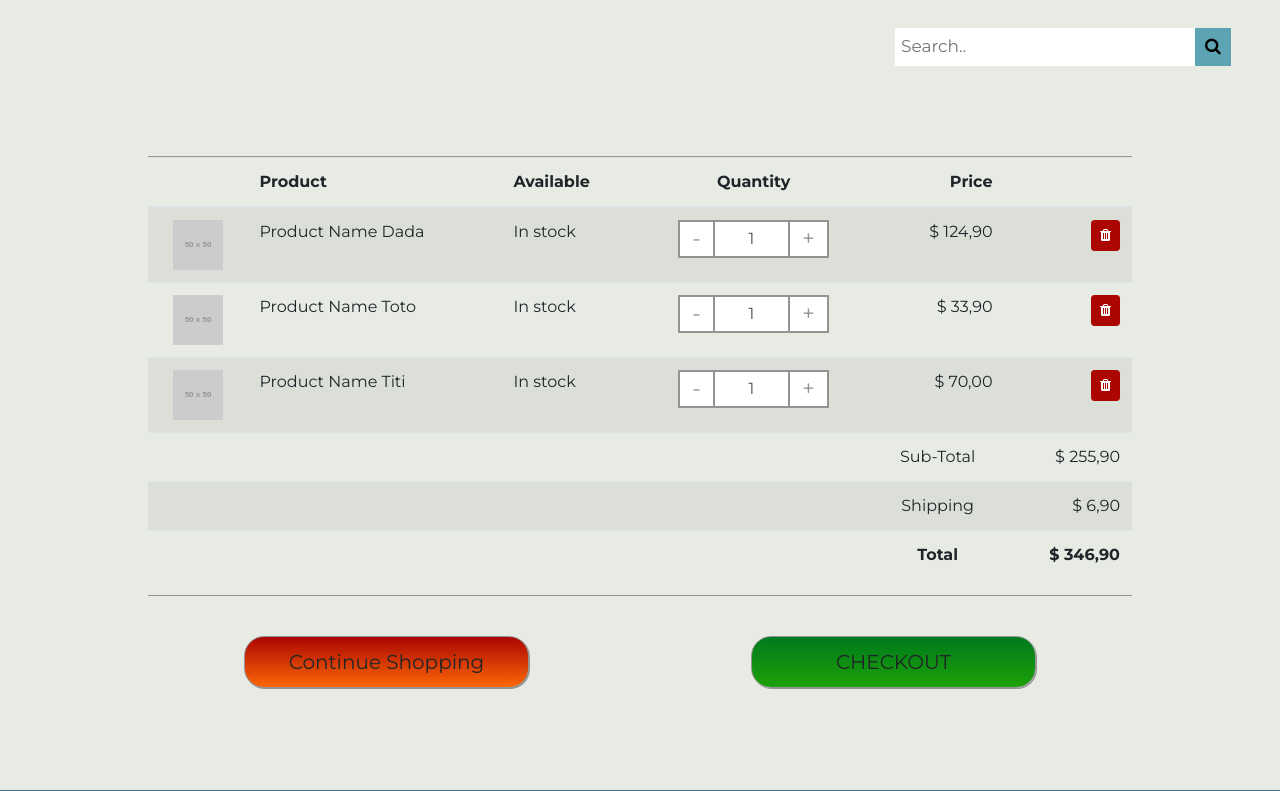
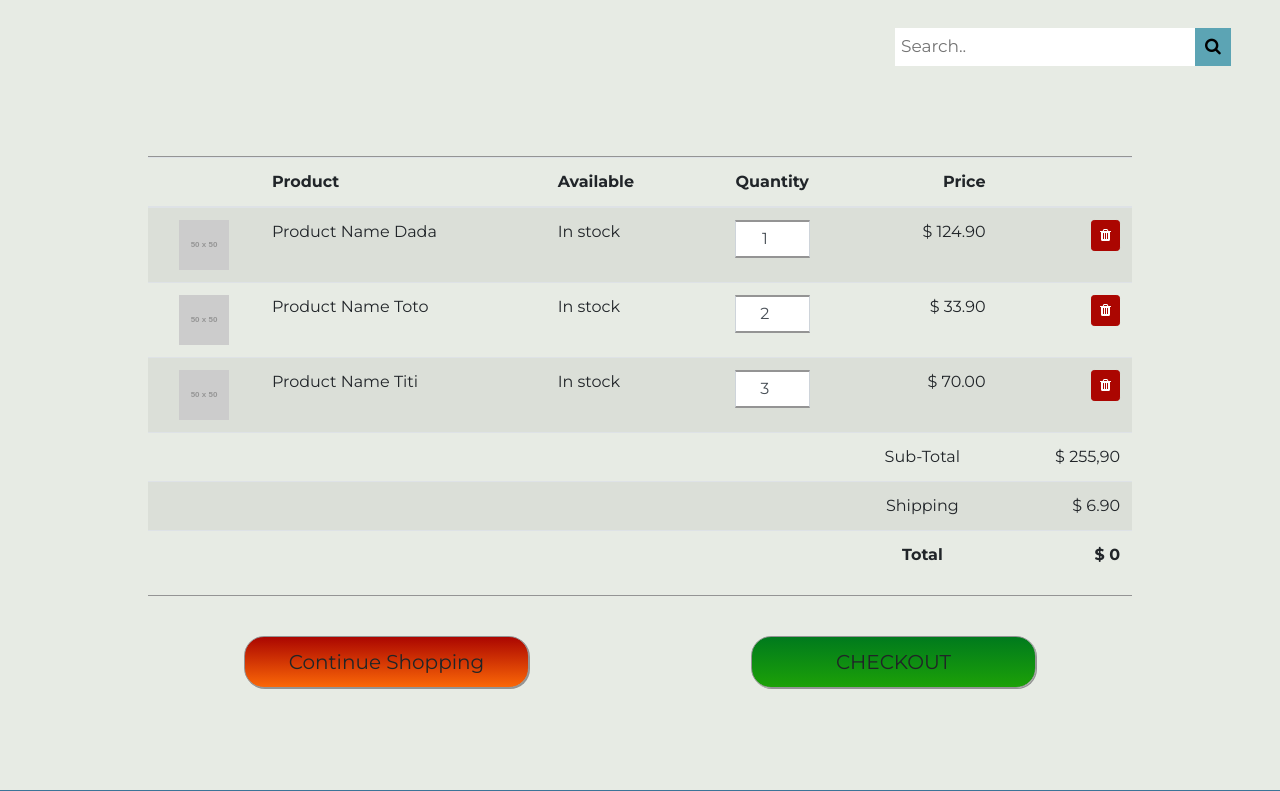
Before and after one commit to gunnsteinng/CaptainConsole2.0, a Django app: page /cart/ in a window 1280 px wide. Shown: the part 198-989 px from the top of the page. Run offline with Django 3.2, Linux system fonts and the light colour scheme; grey boxes labelled with a size stand in for pictures from a placeholder-image service; some libraries are stand-ins or nearby versions.

Commit message:
cart version 1

```diff
--- /dev/null
+++ b/static/js/store.js
@@ -0,0 +1,63 @@
+if (document.readyState == 'loading') {
+    document.addEventListener('DOMContentLoaded', ready)
+} else {
+    ready()
+}
+
+function ready() {
+    var removeCartItemButtons = document.getElementsByClassName('trash-button')
+    for (var i = 0; i < removeCartItemButtons.length; i++) {
+        var button = removeCartItemButtons[i]
+        button.addEventListener('click', removeCartItem)
+    }
+
+    var quantityInputs = document.getElementsByClassName('form-control form-control-cart')
+    for (var i = 0; i < quantityInputs.length; i++) {
+        var input = quantityInputs[i]
+        input.addEventListener('change', quantityChanged)
+    }
+
+    var addToCartButtons = document.getElementsByClassName('add-to-cart')
+    for (var i = 0; i < addToCartButtons.length; i++) {
+        var button = addToCartButtons[i]
+        button.addEventListener('click', addToCartClicked)
+    }
+}
+
+function removeCartItem(event) {
+    $(this).closest('tr').remove()
+    updateCartTotal()
+}
+
+function quantityChanged(event) {
+    var input = event.target
+    if (isNaN(input.value) || input.value <= 0) {
+        input.value = 1
+    }
+    updateCartTotal()
+}
+
+function addToCartClicked(event) {
+    var button = event.target
+    var shopItem = button.parentElement
+    document.getElementsByClassName('product_add_to_cart_button').click(function (event) {
+        if ($(event.target)[0].id = true) {
+            console.log('fuck you' + $(event.target)[0].id)
+        }
+    })
+}
+
+
+function updateCartTotal() {
+    var cartTable = document.getElementById('cart-table')
+    var cartRows = document.getElementById('cart-rows-body')
+    var total = 0
+    for (var i = 1; i < (cartTable.rows.length - 3); i++) {
+        var price = parseFloat(document.getElementById('cart-table').rows[i].cells.namedItem('price-cell').innerHTML.replace('$', '')).toFixed(2)
+        var quantity = parseFloat(document.getElementById('cart-table').rows[i].getElementsByClassName('form-control-cart')[0].value).toFixed(2)
+        total = total + (price * quantity)
+    }
+    document.getElementById('total-cell-cart').cells[5].innerText = '$ ' + parseFloat(total).toFixed(2);
+    var shipping_cost = parseFloat(document.getElementById('shipping-cell-cart').cells[5].innerText.replace('$',''))
+    document.getElementById('total-and-shipping-cost').cells[5].innerText = '$ ' + parseFloat(total + shipping_cost).toFixed(2)
+    }
--- a/templates/bottom.html
+++ b/templates/bottom.html
@@ -11,5 +11,6 @@
     <script src="https://maxcdn.bootstrapcdn.com/bootstrap/4.4.1/js/bootstrap.min.js"></script>
     <script src="https://stackpath.bootstrapcdn.com/bootstrap/4.4.1/js/bootstrap.min.js" integrity="sha384-wfSDF2E50Y2D1uUdj0O3uMBJnjuUD4Ih7YwaYd1iqfktj0Uod8GCExl3Og8ifwB6" crossorigin="anonymous"></script>
     <script src="{% static 'js/products.js' %}"></script>
+    <script src="{% static 'js/store.js' %}"></script>
 </body>
 </html>
--- a/templates/cart/cart.html
+++ b/templates/cart/cart.html
@@ -2,7 +2,7 @@
     <div class="row">
         <div class="col-12">
             <div class="table-responsive table-line">
-                <table class="table table-striped">
+                <table class="table table-striped" id="cart-table">
                     <thead>
                         <tr>
                             <th scope="col"> </th>
@@ -14,24 +14,21 @@
                         </tr>
                     </thead>
                     <tbody>
-                        <tr>
+                        <tr id="cart-rows-body">
                             <td><img src="https://dummyimage.com/50x50/55595c/fff" /> </td>
                             <td class="text-left">Product Name Dada</td>
                             <td class="text-left">In stock</td>
                             <td>
                                 <div class="input-group">
                                     <div class="input-group-prepend cart-input-group">
-                                        <button type="submit" class="btn btn-secondary
-                                        update-button minus-button">-</button>
+
                                     <input class="form-control
-                                    form-control-cart" value="1"">
-                                    <div class="input-group-append">
-                                        <button type="submit" class="btn btn-secondary
-                                        update-button plus-button">+</button>
+                                    form-control-cart" id="cart-plus-minus" type=number value="1">
+
                                     </div>
                                 </div>
                             </td>
-                            <td class="text-right">$ 124,90</td>
+                            <td class="text-right price-cell" id="price-cell">$ 124.90</td>
                             <td class="text-right"><button class="btn btn-sm
                              btn-danger trash-button"><i class="fa
                              fa-trash"></i>
@@ -44,17 +41,14 @@
                             <td>
                                 <div class="input-group">
                                     <div class="input-group-prepend cart-input-group">
-                                        <button type="submit" class="btn btn-secondary
-                                        update-button minus-button">-</button>
+
                                     <input class="form-control
-                                    form-control-cart" value="1"">
-                                    <div class="input-group-append">
-                                        <button type="submit" class="btn btn-secondary
-                                        update-button plus-button">+</button>
+                                    form-control-cart" id="cart-plus-minus" type=number value="2">
+
                                     </div>
                                 </div>
                             </td>
-                            <td class="text-right">$ 33,90</td>
+                            <td class="text-right price-cell" id="price-cell">$ 33.90</td>
                             <td class="text-right"><button class="btn btn-sm
                              btn-danger trash-button"><i class="fa fa-trash"></i>
                             </button> </td>
@@ -66,44 +60,41 @@
                             <td>
                                 <div class="input-group">
                                     <div class="input-group-prepend cart-input-group">
-                                        <button type="submit" class="btn btn-secondary
-                                        update-button minus-button">-</button>
+
                                     <input class="form-control
-                                    form-control-cart" value="1"">
-                                    <div class="input-group-append">
-                                        <button type="submit" class="btn btn-secondary
-                                        update-button plus-button">+</button>
+                                    form-control-cart" id="cart-plus-minus" type=number value="3">
+
                                     </div>
                                 </div>
                             </td>
-                            <td class="text-right">$ 70,00</td>
+                            <td class="text-right price-cell" id="price-cell">$ 70.00</td>
                             <td class="text-right"><button class="btn btn-sm
                              btn-danger trash-button"><i class="fa fa-trash"></i>
                             </button> </td>
                         </tr>
-                        <tr>
+                        <tr id="total-cell-cart">
                             <td></td>
                             <td></td>
                             <td></td>
                             <td></td>
                             <td class="text-center">Sub-Total</td>
-                            <td class="text-right">$ 255,90</td>
+                            <td class="text-right" >$ 255,90</td>
                         </tr>
-                        <tr>
+                        <tr id="shipping-cell-cart">
                             <td></td>
                             <td></td>
                             <td></td>
                             <td></td>
                             <td>Shipping</td>
-                            <td class="text-right">$ 6,90</td>
+                            <td class="text-right">$ 6.90</td>
                         </tr>
-                        <tr>
+                        <tr id="total-and-shipping-cost">
                             <td></td>
                             <td></td>
                             <td></td>
                             <td></td>
                             <td><strong>Total</strong></td>
-                            <td class="text-right"><strong>$ 346,90</strong></td>
+                            <td class="text-right"><strong>$ 0</strong></td>
                         </tr>
                     </tbody>
                 </table>
--- a/templates/product/product_info.html
+++ b/templates/product/product_info.html
@@ -15,12 +15,12 @@ gera þegar bætt er í körfuna -->
             </div>
             <div class="col-lg-1"></div>
             <div class="col-lg-7">
-                <h1 class="offer-heading">{{ product.name }}</h1>
+                <h1 class="offer-heading product-name-for-cart">{{ product.name }}</h1>
                 <h2>Console: NES</h2>
                 <p class="product_text">{{ product.description }}</p>
                 <p class="price">Price: {{ product.price }} $</p>
                 <div class="offer-button">
-                    <button class="btn btn-lg month-game" type="button">Add to Cart</button>
+                    <button class="btn btn-lg month-game add-to-cart" type="button">Add to Cart</button>
 
                 </div>
                 <div class="staff-button">
--- a/templates/product/single_product.html
+++ b/templates/product/single_product.html
@@ -17,9 +17,9 @@
                        class="btn btn-sm btn-outline-secondary
                        product-button">Info</a>
                 </div>
-                <div class="product-button-div product-buy-button">
+                <div class="product-button-div product-buy-button ">
                     <button type="button" class="btn btn-sm
-                    btn-outline-secondary product-button">Buy</button>
+                    btn-outline-secondary product-button add-to-cart product_add_to_cart_button" id="{{ product.id }}">Buy</button>
                 </div>
             </div>
         </div>
```
